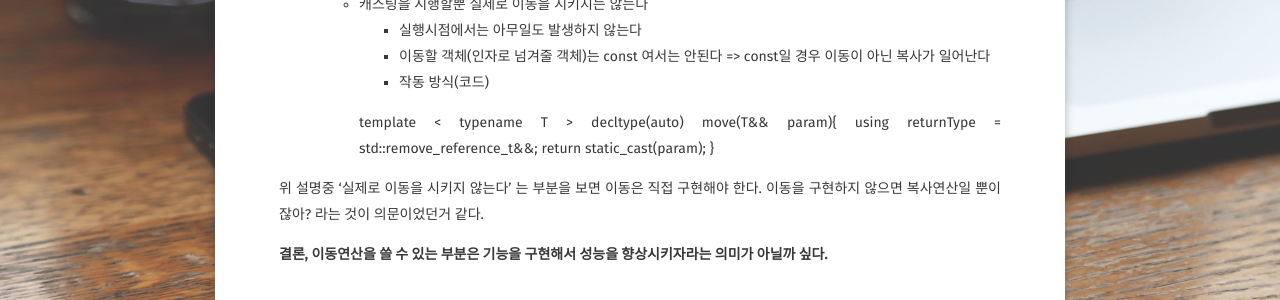
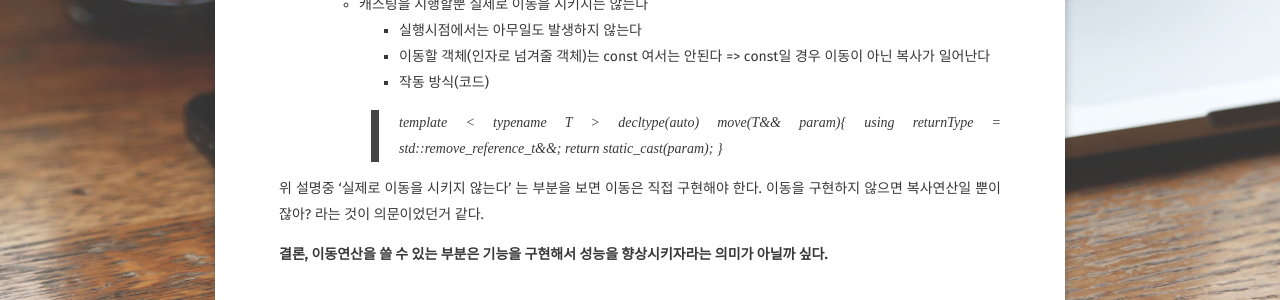
Before and after one commit to CodingGom/CodingGom.github.io, a Jekyll site: the page built from _posts/2018-07-28-좌측값-우측값.md, in a window 1280 px wide. Shown: the part 1420-1720 px from the top of the page. Built offline with Jekyll 4.4.1, drawn with Linux system fonts in a browser that asks for light colours; some web fonts are replaced.

Commit message:
Update 2018-07-28-좌측값-우측값.md

```diff
--- a/_posts/2018-07-28-좌측값-우측값.md
+++ b/_posts/2018-07-28-좌측값-우측값.md
@@ -57,11 +57,10 @@ R-Value를 참조하고 있는 refRvalue는 L-Value 이다. 왜? 저 줄이 지
 		* 이동할 객체(인자로 넘겨줄 객체)는 const 여서는 안된다
 			=> const일 경우 이동이 아닌 복사가 일어난다
 		* 작동 방식(코드)
-
-        template < typename T > decltype(auto) move(T&& param){
-              using returnType = std::remove_reference_t<T>&&;
-              return static_cast<returnType>(param);
-        }
+> template < typename T > decltype(auto) move(T&& param){
+  using returnType = std::remove_reference_t<T>&&;
+  return static_cast<returnType>(param);
+  }
 
 
 위 설명중 '실제로 이동을 시키지 않는다' 는 부분을 보면 이동은 직접 구현해야 한다.
```
